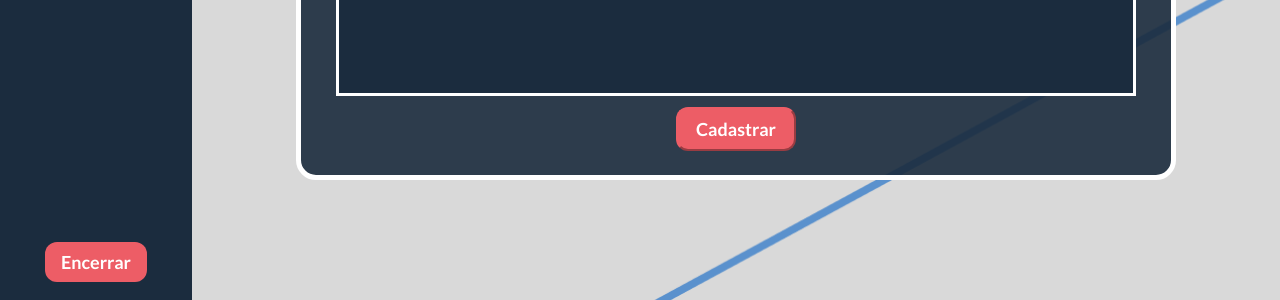
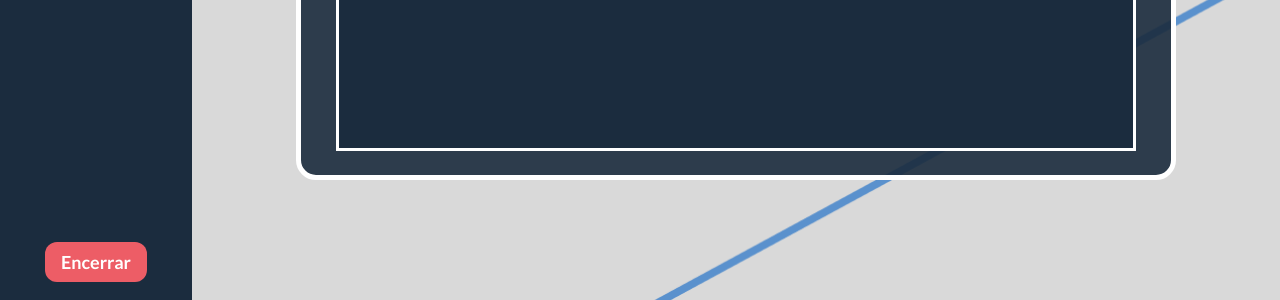
Before and after one commit to hitalojacome/FrontB2B, a plain HTML site: page pages/Fornecedor/ListagemFornecedor.html in a window 1280 px wide. Shown: the part 500-800 px from the top of the page. Drawn offline with nearby package versions, Linux system fonts and the light colour scheme; a script that the page names is missing; files whose address does not match are found by name.

Commit message:
retirando botao da listagem

```diff
--- a/css/Paginas/Fornecedor/ListagemFornecedor.css
+++ b/css/Paginas/Fornecedor/ListagemFornecedor.css
@@ -46,28 +46,6 @@ main {
     background-color: var(--cor-principal);
     border: 3px solid #fff;
     width: 50em;
-    height: 25em;
+    height: 37em;
     margin-top: 1em;
 }
-
-.botao_cadastrar {
-    background-color: var(--cor-websalmao);
-    color: var(--cor-fontebranca);
-    border-color: var(--cor-websalmao);
-    border-radius: 12px;
-    font-size: 18px;
-    font-weight: 700;
-    text-align: center;
-    cursor: pointer;
-    transition: .3s;
-    text-decoration: none;
-    padding: 0.5em;
-    width: 15%;
-    margin-top: .6em;
-}
-
-.botao_cadastrar:hover{
-    background-color: var(--cor-webazul);
-    border-color: var(--cor-webazul);
-    transition: .4s;
-}
--- a/pages/Fornecedor/ListagemFornecedor.html
+++ b/pages/Fornecedor/ListagemFornecedor.html
@@ -170,7 +170,6 @@
                 </tbody>
             </table>
         </div>
-            <input value="Cadastrar" type="submit"class="botao_cadastrar"></input>
         </section>
 
         <script src="/js/home.js"></script> <!--Efeito MENU-->
@@ -178,7 +177,7 @@
         <script> // Configuração DataTable
             var table = new DataTable('#listar_fornecedor', {
                 searching: true,
-                lengthMenu: [6],
+                lengthMenu: [8],
                 paging: true,
                 ordering: false,
                 language: {
```
